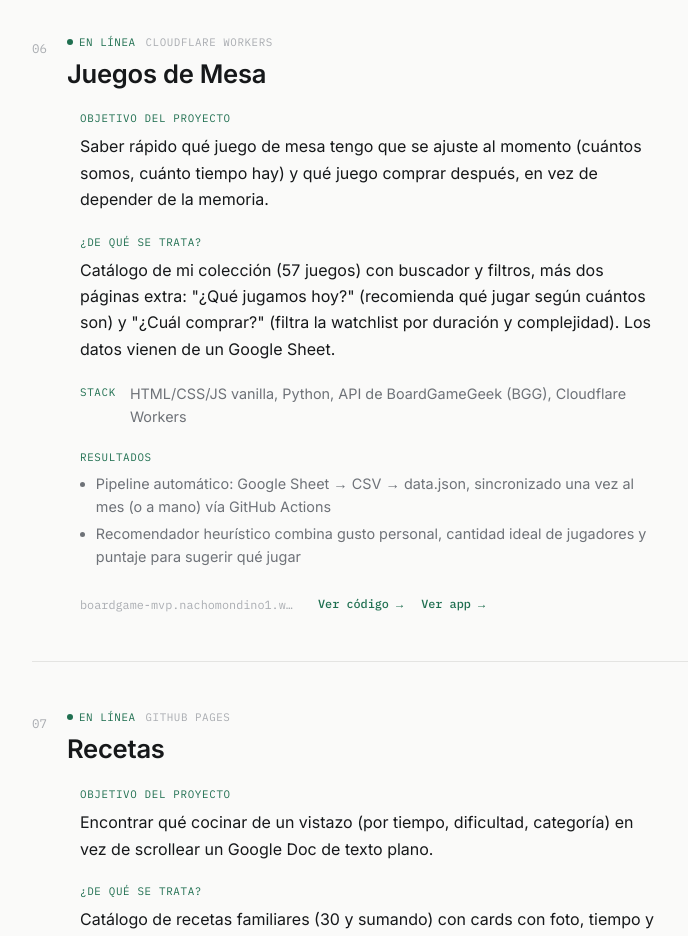
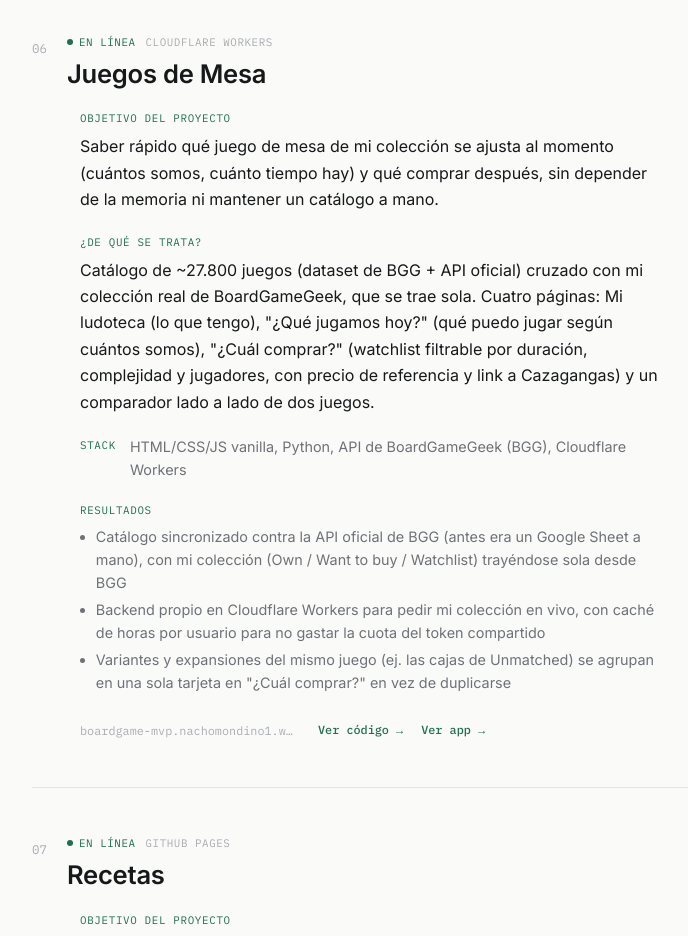
Before and after one commit to nachomondino1/portfolio, a plain HTML site: page index.html in a window 1280 px wide. Shown: the part 3240-4176 px from the top of the page, without its empty margins (422-1110 px from the left). Drawn offline with Linux system fonts and the light colour scheme.

Commit message:
Actualizar contenido de Juegos de Mesa: BGG API en vez de Google Sheet
El proyecto pasó de un Google Sheet con ~57 juegos cargados a mano a la
API oficial de BoardGameGeek con ~27.800 juegos, colección propia
sincronizada sola, y un backend en Cloudflare Workers para traerla en vivo.

Co-Authored-By: Claude Sonnet 5 <noreply@anthropic.com>

```diff
--- a/index.html
+++ b/index.html
@@ -353,15 +353,15 @@
           <div class="block">
             <span class="label"><span data-lang="es">Objetivo del proyecto</span><span data-lang="en" hidden>Project objective</span></span>
             <p>
-              <span data-lang="es">Saber rápido qué juego de mesa tengo que se ajuste al momento (cuántos somos, cuánto tiempo hay) y qué juego comprar después, en vez de depender de la memoria.</span>
-              <span data-lang="en" hidden>Quickly knowing which board game I own fits the moment (how many people, how much time) and which one to buy next, instead of relying on memory.</span>
+              <span data-lang="es">Saber rápido qué juego de mesa de mi colección se ajusta al momento (cuántos somos, cuánto tiempo hay) y qué comprar después, sin depender de la memoria ni mantener un catálogo a mano.</span>
+              <span data-lang="en" hidden>Quickly knowing which board game in my collection fits the moment (how many people, how much time) and what to buy next, without relying on memory or maintaining a catalog by hand.</span>
             </p>
           </div>
           <div class="block">
             <span class="label"><span data-lang="es">¿De qué se trata?</span><span data-lang="en" hidden>What's it about?</span></span>
             <p>
-              <span data-lang="es">Catálogo de mi colección (57 juegos) con buscador y filtros, más dos páginas extra: "¿Qué jugamos hoy?" (recomienda qué jugar según cuántos son) y "¿Cuál comprar?" (filtra la watchlist por duración y complejidad). Los datos vienen de un Google Sheet.</span>
-              <span data-lang="en" hidden>A catalog of my collection (57 games) with search and filters, plus two extra pages: "What should we play today?" (recommends games based on player count) and "Which one to buy?" (filters my watchlist by duration and complexity). Data comes from a Google Sheet.</span>
+              <span data-lang="es">Catálogo de ~27.800 juegos (dataset de BGG + API oficial) cruzado con mi colección real de BoardGameGeek, que se trae sola. Cuatro páginas: Mi ludoteca (lo que tengo), "¿Qué jugamos hoy?" (qué puedo jugar según cuántos somos), "¿Cuál comprar?" (watchlist filtrable por duración, complejidad y jugadores, con precio de referencia y link a Cazagangas) y un comparador lado a lado de dos juegos.</span>
+              <span data-lang="en" hidden>A catalog of ~27,800 games (BGG dataset + official API) cross-referenced with my real BoardGameGeek collection, pulled automatically. Four pages: Mi ludoteca (what I own), "What should we play today?" (what I can play based on player count), "Which one to buy?" (a watchlist filterable by duration, complexity and player count, with reference price and a Cazagangas link) and a side-by-side comparison of two games.</span>
             </p>
           </div>
           <p class="line"><span class="label">Stack</span><span class="value">
@@ -371,8 +371,9 @@
           <div class="block">
             <span class="label"><span data-lang="es">Resultados</span><span data-lang="en" hidden>Results</span></span>
             <ul>
-              <li><span data-lang="es">Pipeline automático: Google Sheet → CSV → data.json, sincronizado una vez al mes (o a mano) vía GitHub Actions</span><span data-lang="en" hidden>Automated pipeline: Google Sheet → CSV → data.json, synced monthly (or on demand) via GitHub Actions</span></li>
-              <li><span data-lang="es">Recomendador heurístico combina gusto personal, cantidad ideal de jugadores y puntaje para sugerir qué jugar</span><span data-lang="en" hidden>Heuristic recommender combines personal taste, ideal player count and rating to suggest what to play</span></li>
+              <li><span data-lang="es">Catálogo sincronizado contra la API oficial de BGG (antes era un Google Sheet a mano), con mi colección (Own / Want to buy / Watchlist) trayéndose sola desde BGG</span><span data-lang="en" hidden>Catalog synced against the official BGG API (used to be a manual Google Sheet), with my collection (Own / Want to buy / Watchlist) pulled automatically from BGG</span></li>
+              <li><span data-lang="es">Backend propio en Cloudflare Workers para pedir mi colección en vivo, con caché de horas por usuario para no gastar la cuota del token compartido</span><span data-lang="en" hidden>A dedicated Cloudflare Workers backend to fetch my collection live, cached for hours per user to avoid burning through the shared token's quota</span></li>
+              <li><span data-lang="es">Variantes y expansiones del mismo juego (ej. las cajas de Unmatched) se agrupan en una sola tarjeta en "¿Cuál comprar?" en vez de duplicarse</span><span data-lang="en" hidden>Variants and expansions of the same game (e.g. the Unmatched boxes) are grouped into a single card in "Which one to buy?" instead of showing up as duplicates</span></li>
             </ul>
           </div>
           <div class="links">
```
